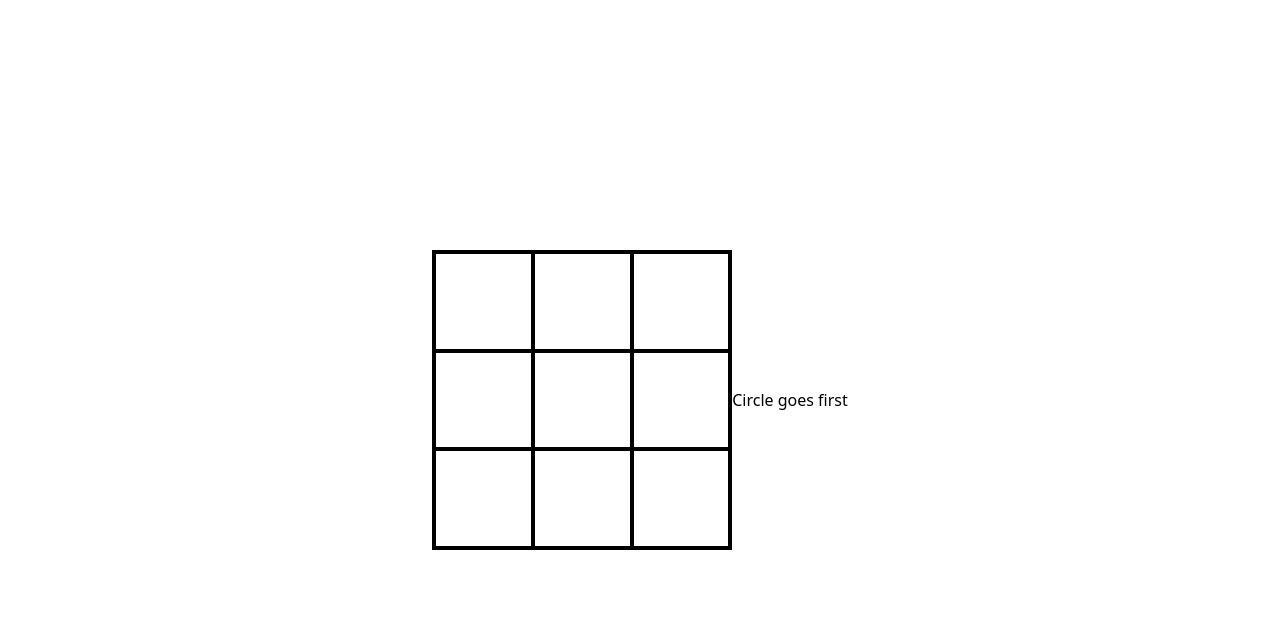
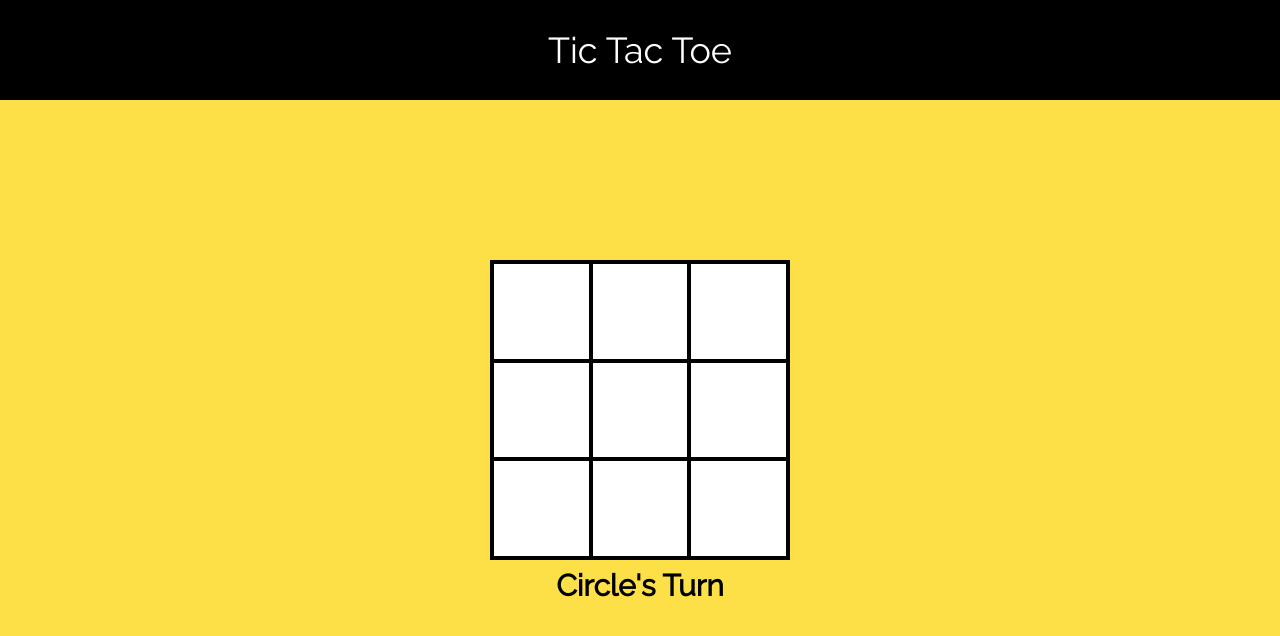
Before and after one commit to itshypon/tic-tac-toe, a website built with Vite: page index.html in a window 1280 px wide. Built offline with nearby package versions, Linux system fonts and the light colour scheme.

Commit message:
Adds minimal CSS

```diff
--- a/index.html
+++ b/index.html
@@ -6,9 +6,15 @@
     <title>Tic Tac Toe</title>
     <link rel="stylesheet" href="input.css">
 </head>
-<body class="m-0 p-0 flex justify-center items-center h-[100vh]">
-    <div class="gameboard w-[300px] h-[300px] flex flex-row flex-wrap bg-black box-border border-black border-2"></div>
-    <p id="info"></p>
+<body class="m-0 p-0  h-[100vh] bg-yellow-300">
+    <div class="navbar bg-black h-[100px] w-[100%] flex justify-center items-center">
+        <p class="text-white text-4xl">Tic Tac Toe</p>
+    </div>
+    <div class="hero flex flex-col justify-center items-center my-40">
+        <div class="gameboard w-[300px] h-[300px] flex flex-row flex-wrap bg-black box-border border-black border-2"></div>
+        <p id="info" class="text-3xl my-2"></p>
+    </div>
+
 
     <script src="index.js"></script>
 </body>
--- a/index.js
+++ b/index.js
@@ -6,7 +6,8 @@ const startCells = [
     "", "", "", "", "", "", "", "", ""
 ]
 let go = "circle"
-infoDisplay.textContent = "Circle goes first"
+infoDisplay.textContent = "Circle's Turn"
+infoDisplay.style.fontWeight = 'bold'
 
 function createBoard(){
     startCells.forEach((_cell, index) => {
--- a/input.css
+++ b/input.css
@@ -1,6 +1,11 @@
+@import url('https://fonts.googleapis.com/css2?family=Raleway&display=swap');
 @tailwind base;
 @tailwind components;
 @tailwind utilities;
+
+*{
+    font-family: 'Raleway', sans-serif;
+}
 
 .square {
     width: 33.33%;
```
